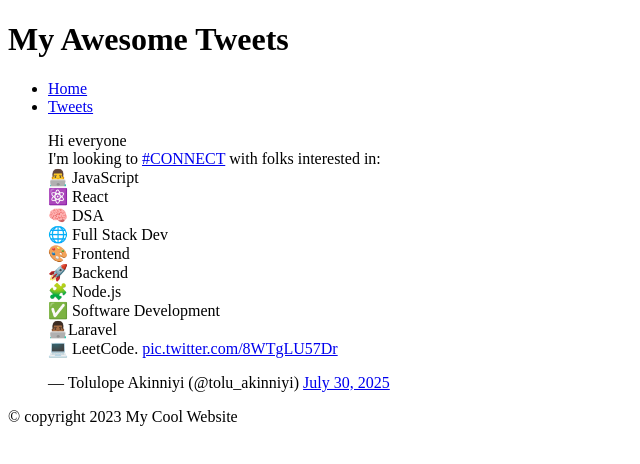
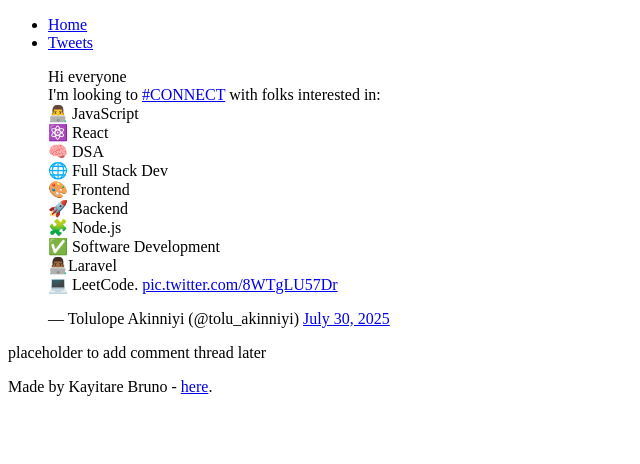
Before and after one commit to Brunokayitar/My_First_Portfolio, a plain HTML site: page html_basic/tweets.html in a window 1280 px wide. Shown: the whole page, without its empty margins (0-640 px from the left). Drawn offline with Linux system fonts and the light colour scheme.

Commit message:
Fix structure and footer format for checker compliance

```diff
--- a/html_basic/tweets.html
+++ b/html_basic/tweets.html
@@ -1,13 +1,12 @@
 <!DOCTYPE html>
 <html lang="en">
 <head>
-  <meta charset="UTF-8">
-  <meta name="viewport" content="width=device-width, initial-scale=1.0">
-  <title>>My Cool Tweets</title>
+  <meta charset="UTF-8" />
+  <meta name="viewport" content="width=device-width, initial-scale=1.0"/>
+  <title>My Cool Tweets</title>
 </head>
 <body>
   <header>
-          <h1>My Awesome Tweets</h1>
     <nav>
       <ul>
         <li><a href="index.html">Home</a></li>
@@ -15,28 +14,26 @@
       </ul>
     </nav>
   </header>
+
   <main>
-
-
+    <article>
       <blockquote class="twitter-tweet">
-
         <p lang="en" dir="ltr">Hi everyone <br>I'm looking to
-
           <a href="https://twitter.com/hashtag/CONNECT?src=hash&amp;ref_src=twsrc%5Etfw">#CONNECT</a>
           with folks interested in:<br>👨‍💻 JavaScript<br>⚛️ React<br>🧠 DSA<br>🌐 Full Stack Dev<br>🎨 Frontend<br>🚀 Backend<br>🧩 Node.js<br>✅ Software Development<br>👨🏾‍💻Laravel<br>💻 LeetCode.
-
           <a href="https://t.co/8WTgLU57Dr">pic.twitter.com/8WTgLU57Dr</a></p>&mdash; Tolulope Akinniyi (@tolu_akinniyi)
-
         <a href="https://twitter.com/tolu_akinniyi/status/1950476901618798721?ref_src=twsrc%5Etfw">July 30, 2025</a>
       </blockquote>
+      <script async src="https://platform.twitter.com/widgets.js" charset="utf-8"></script>
+    </article>
 
-      <script async src="https://platform.twitter.com/widgets.js" charset="utf-8"></script>
-
+    <aside>
+      <p>placeholder to add comment thread later</p>
+    </aside>
   </main>
 
   <footer>
-        <p>&COPY; copyright 2023 My Cool Website</p>
+    <p>Made by Kayitare Bruno - <a href="https://github.com/BrunoKayitare" target="_blank">here</a>.</p>
   </footer>
-
 </body>
 </html>
```
Also changed, not shown: html_basic/index.html (+6 -26 lines). Lines whose indentation alone changed are shown as unchanged.
